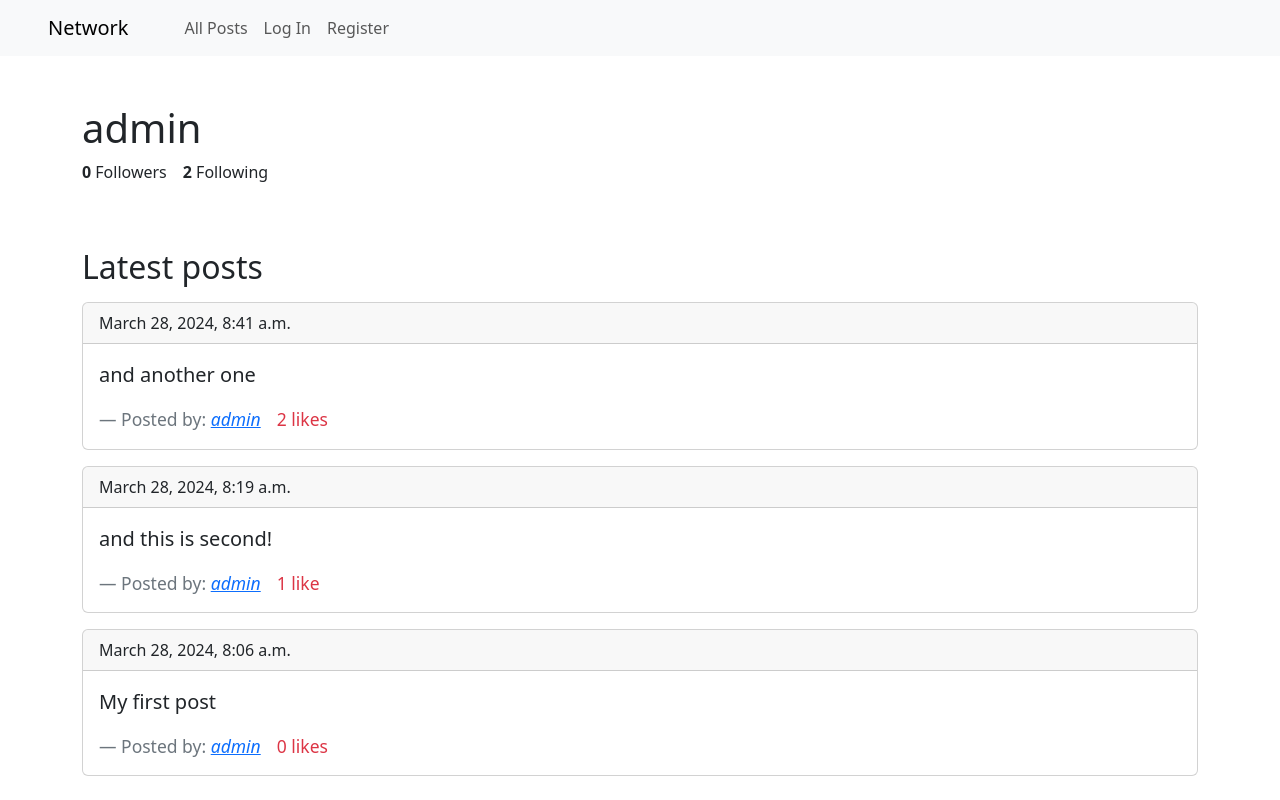
After one commit to mihstr/Network, a Django app: page /user/4 in a window 1280 px wide. The commit adds this page. Run offline with Django 3.2, Linux system fonts and the light colour scheme; data comes from the database, SQL or seed files in the repository; both versions use the stored data as it was after the commit.

Commit message:
added profile page

```diff
--- a/network/admin.py
+++ b/network/admin.py
@@ -5,3 +5,4 @@ from . import models
 admin.site.register(models.User)
 admin.site.register(models.Post)
 admin.site.register(models.Like)
+admin.site.register(models.Follow)
--- a/network/models.py
+++ b/network/models.py
@@ -7,23 +7,34 @@ from django.db import models
 class User(AbstractUser):
     pass
 
+class Follow(models.Model):
+    follower = models.ForeignKey(User, on_delete=models.CASCADE, related_name='following')
+    profile = models.ForeignKey(User, on_delete=models.CASCADE, related_name='followers')
+    created_at = models.DateTimeField(auto_now_add=True)
+
+    class Meta:
+        unique_together = ['follower', 'profile']
+
+    def __str__(self):
+        return f'{self.follower} follows {self.profile}'
+
+    @staticmethod
+    def get_followers_count(user_id):
+        return Follow.objects.filter(following=user_id).count()
+
+    @staticmethod
+    def get_following_count(user_id):
+        return Follow.objects.filter(follower=user_id).count()
+
 class Post(models.Model):
     user = models.ForeignKey(User, on_delete=models.CASCADE, related_name='posts')
     content = models.TextField(max_length=1000)
     likes = models.IntegerField(default=0)
     timestamp = models.DateTimeField(auto_now_add=True)
 
-    def like(self):
-        self.likes += 1
-        self.save()
-
-    def unlike(self):
-        if self.likes > 0:
-            self.likes -= 1
-            self.save()
-
     def __str__(self):
         return f"Posted by {self.user.username} at {self.timestamp}"
+
 class Like(models.Model):
     user = models.ForeignKey(User, on_delete=models.CASCADE, related_name='likes_given')
     post = models.ForeignKey(Post, on_delete=models.CASCADE, related_name='likes_received')
--- a/network/templates/network/layout.html
+++ b/network/templates/network/layout.html
@@ -16,7 +16,9 @@
                 <ul class="navbar-nav mr-auto">
                     {% if user.is_authenticated %}
                         <li class="nav-item">
-                            <a class="nav-link" href="#"><strong>{{ user.username }}</strong></a>
+                            <a class="nav-link" href="{% url "user_profile" user.id %}">
+                                <strong>{{ user.username }}</strong>
+                            </a>
                         </li>
                     {% endif %}
                     <li class="nav-item">
@@ -24,7 +26,7 @@
                     </li>
                     {% if user.is_authenticated %}
                         <li class="nav-item">
-                            <a class="nav-link" href="#">Following</a>
+                            <a class="nav-link" href="{% url "following" %}">Following</a>
                         </li>
                         <li class="nav-item">
                             <a class="nav-link" href="{% url 'logout' %}">Log Out</a>
--- /dev/null
+++ b/network/templates/network/user.html
@@ -0,0 +1,70 @@
+{% extends "network/layout.html" %}
+{% load static %}
+
+{% block body %}
+    <div class="container">
+        {% if message %}
+            <div class="alert alert-warning alert-dismissible mt-2">{{ message }}
+                <button type="button" class="btn-close" data-bs-dismiss="alert" aria-label="Close"></button>
+            </div>
+        {% endif %}
+
+        <h1 class="mt-5">{{user_profile.username}}</h1>
+        <div class="d-flex flex-row align-items-baseline mb-5">
+            <p class="me-3"><strong>{{ followers_count }}</strong> Followers</p>
+            <p><strong>{{ following_count }}</strong> Following</p>
+            {% if user.is_authenticated %}
+                {% if user_profile.id != user.id %}
+                    {% if is_following %}
+                        <div>
+                            <form action="{% url 'unfollow' user_profile.id %}" method="post">
+                                {% csrf_token %}
+                                <button type="submit" class="btn btn-danger ms-5">Unfollow</button>
+                            </form>
+                        </div>
+                    {% else %}
+                        <div class="ms-3">
+                            <form action="{% url 'follow' user_profile.id %}" method="post">
+                                {% csrf_token %}
+                                <button type="submit" class="btn btn-primary ms-5">Follow</button>
+                            </form>
+                        </div>
+                    {% endif %}
+                {% endif %}
+            {% endif %}
+        </div>
+
+        <h2 class="mb-3">Latest posts</h2>
+
+        {% for post in user_posts %}
+            <div class="card mb-3">
+                <div class="card-header">{{ post.timestamp }}</div>
+                <div class="card-body">
+                    <blockquote class="blockquote mb-0">
+                        <p>{{ post.content }}</p>
+                        <footer class="d-flex flex-row blockquote-footer mt-2">
+                            Posted by:{{ "&nbsp;" }}
+                            <cite title="Source Title">
+                                <a href="{% url "user_profile" post.user.id %}">
+                                    {{ post.user }}
+                                </a>
+                            </cite>
+                            <div class="link link-danger ms-3" id="like_post">
+                                {% if post.likes == 1 %}
+                                    {{ post.likes }} like
+                                {% else %}
+                                    {{ post.likes }} likes
+                                {% endif %}
+                            </div>
+                        </footer>
+                    </blockquote>
+                </div>
+            </div>
+        {% endfor %}
+
+    </div>
+{% endblock body %}
+
+{% block script %}
+    <script src="{% static 'network/script.js' %}"></script>
+{% endblock script %}
--- a/network/urls.py
+++ b/network/urls.py
@@ -9,4 +9,8 @@ urlpatterns = [
     path("logout", views.logout_view, name="logout"),
     path("register", views.register, name="register"),
     path("create_post", views.create_post, name="create_post"),
+    path("user/<int:user_id>", views.user_profile, name="user_profile"),
+    path("user/<int:user_id>/follow", views.follow, name="follow"),
+    path("user/<int:user_id>/unfollow", views.unfollow, name="unfollow"),
+    path("following", views.following, name="following"),
 ]
--- a/network/views.py
+++ b/network/views.py
@@ -1,11 +1,12 @@
 from django.contrib.auth import authenticate, login, logout
+from django.contrib.auth.decorators import login_required
 from django.contrib import messages
 from django.db import IntegrityError
 from django.http import HttpResponse, HttpResponseRedirect
-from django.shortcuts import render
+from django.shortcuts import redirect, render
 from django.urls import reverse
 
-from .models import User, Post, Like
+from .models import User, Post, Like, Follow
 
 import datetime
 
@@ -15,6 +16,65 @@ def index(request):
         "posts": posts,
     })
 
+@login_required
+def following(request):
+    return render(request, "network/following.html", {
+
+    })
+
+def user_profile (request, user_id):
+    try:
+        user_profile = User.objects.get(id=user_id)
+    except User.DoesNotExist:
+        return HttpResponseRedirect(reverse("index"))
+
+    profile_followers = user_profile.followers.all()
+    profile_following = user_profile.following.all()
+    followers_count = profile_followers.count()
+    following_count = profile_following.count()
+    user_posts = Post.objects.filter(user=user_id).all().order_by("-timestamp")
+
+    try:
+        current_user = User.objects.get(username=request.user)
+        is_following = current_user in [follower.follower for follower in profile_followers]
+    except User.DoesNotExist:
+        is_following = False
+
+    return render(request, "network/user.html", {
+        "user_profile": user_profile,
+        "followers_count": followers_count,
+        "following_count": following_count,
+        "user_posts": user_posts,
+        "is_following": is_following,
+    })
+
+@login_required
+def follow(request, user_id):
+    if request.method == 'POST':
+        current_user = User.objects.get(username=request.user)
+        user_profile = User.objects.get(id=user_id)
+
+        follow = Follow(follower=current_user, profile=user_profile)
+        follow.save()
+        messages.success(request, f"You now follow {user_profile}")
+        return redirect(reverse("user_profile", args=[user_id]))
+    else:
+        return HttpResponseRedirect(reverse("index"))
+
+@login_required
+def unfollow(request, user_id):
+    if request.method == 'POST':
+        current_user = User.objects.get(username=request.user)
+        user_profile = User.objects.get(id=user_id)
+
+        follow = Follow.objects.filter(follower=current_user, profile=user_profile).all()
+        follow.delete()
+        messages.success(request, f"You unfollowed {user_profile}")
+        return redirect(reverse("user_profile", args=[user_id]))
+    else:
+            return HttpResponseRedirect(reverse("index"))
+
+@login_required
 def create_post(request):
     if request.method == "POST":
         user = request.user
```
Also changed, not shown: network/templates/network/following.html (added, +19 -0 lines), network/templates/network/index.html (+6 -2 lines), db.sqlite3, network/migrations/0003_follow.py (added), network/migrations/0004_alter_follow_follower_alter_follow_following.py (added), network/migrations/0005_rename_follower_follow_user_and_more.py (added), network/migrations/0006_rename_user_follow_follower_and_more.py (added).
